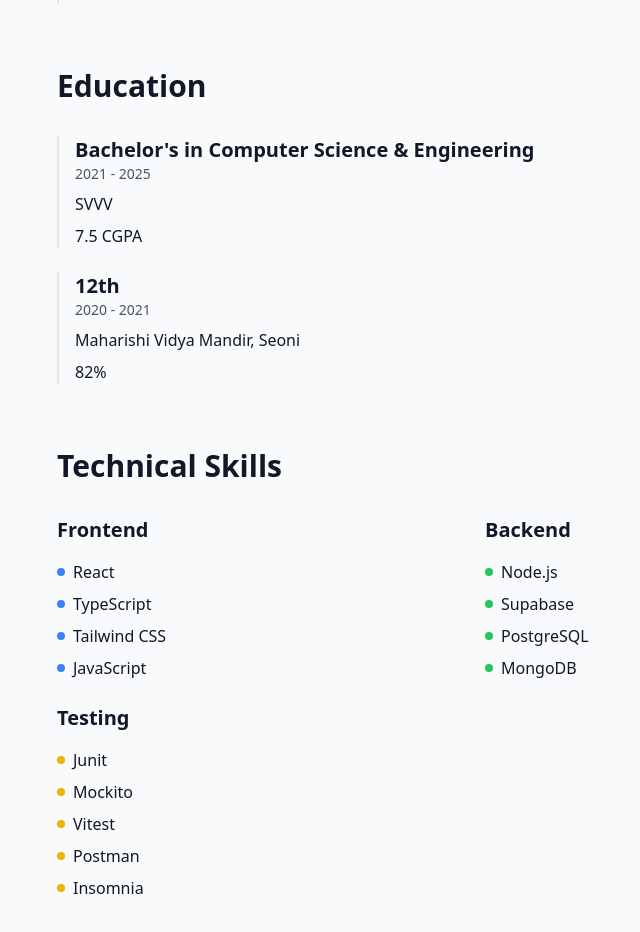
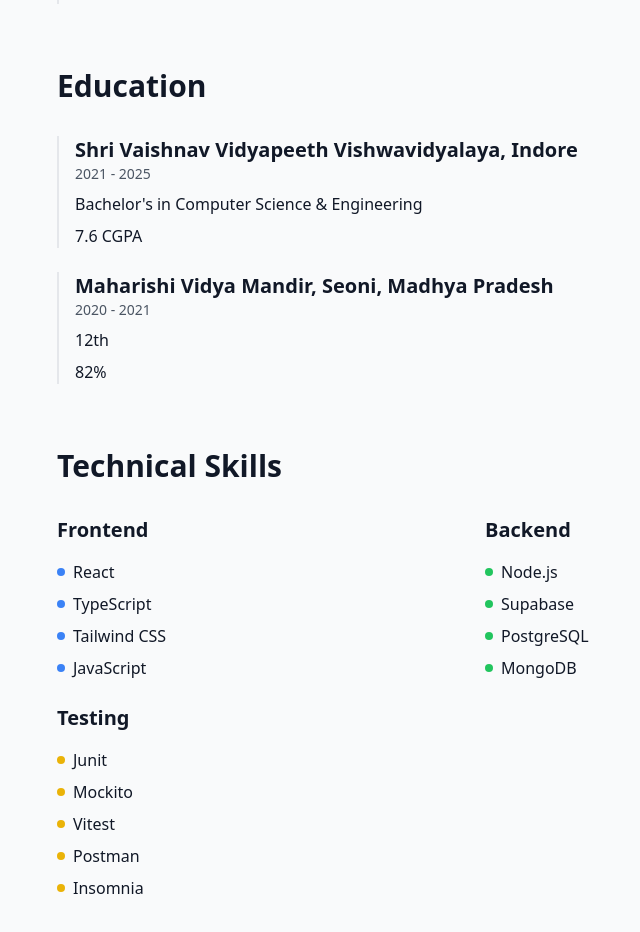
Before and after one commit to Goutam990/Goutam-Portfolio-react, a React (Vite) app: page / in a window 1280 px wide. Shown: the part 1020-1952 px from the top of the page, without its empty margins (295-935 px from the left). Built offline with nearby package versions, Linux system fonts and the light colour scheme.

Commit message:
Update MainContent.tsx
Doing changes in formatting.

```diff
--- a/src/components/MainContent.tsx
+++ b/src/components/MainContent.tsx
@@ -82,15 +82,15 @@ export function MainContent({ setActiveSection }: MainContentProps) {
           <h2 className="text-3xl font-bold">Education</h2>
           <div className="space-y-6">
             <div className="border-l-2 border-gray-200 dark:border-gray-700 pl-4">
-              <h3 className="text-xl font-semibold">Bachelor's in Computer Science & Engineering</h3>
+              <h3 className="text-xl font-semibold">Shri Vaishnav Vidyapeeth Vishwavidyalaya, Indore</h3>
               <p className="text-sm text-gray-600 dark:text-gray-400">2021 - 2025</p>
-              <p className="mt-2">SVVV</p>
-              <p className="mt-2">7.5 CGPA</p>
+              <p className="mt-2">Bachelor's in Computer Science & Engineering</p>
+              <p className="mt-2">7.6 CGPA</p>
             </div>
             <div className="border-l-2 border-gray-200 dark:border-gray-700 pl-4">
-              <h3 className="text-xl font-semibold">12th</h3>
+              <h3 className="text-xl font-semibold">Maharishi Vidya Mandir, Seoni, Madhya Pradesh</h3>
               <p className="text-sm text-gray-600 dark:text-gray-400">2020 - 2021</p>
-              <p className="mt-2">Maharishi Vidya Mandir, Seoni</p>
+              <p className="mt-2">12th</p>
               <p className="mt-2">82%</p>
             </div>
           </div>
```
